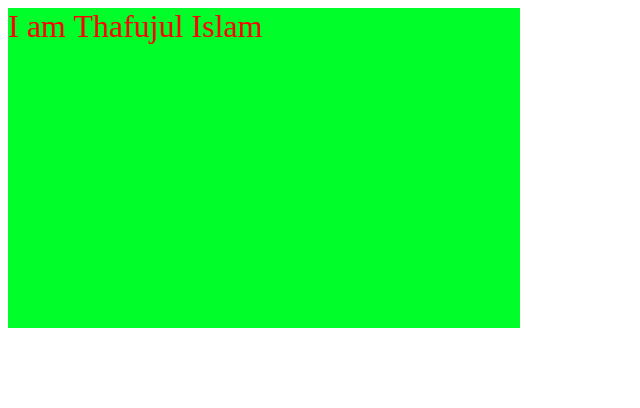
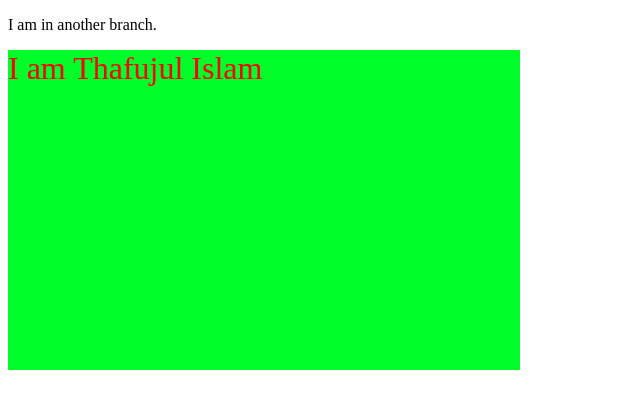
Before and after one commit to Thafujul500/Full-Responsive-Website, a plain HTML site: page index.html in a window 1280 px wide. Shown: the whole page, without its empty margins (0-640 px from the left). Drawn offline with Linux system fonts and the light colour scheme.

Commit message:
I am in another branch

```diff
--- a/index.html
+++ b/index.html
@@ -16,6 +16,7 @@
     <link rel="stylesheet" href="media.css">
 </head>
 <body>
+    <p>I am in another branch.</p>
 
 
     <div class="box">
```
